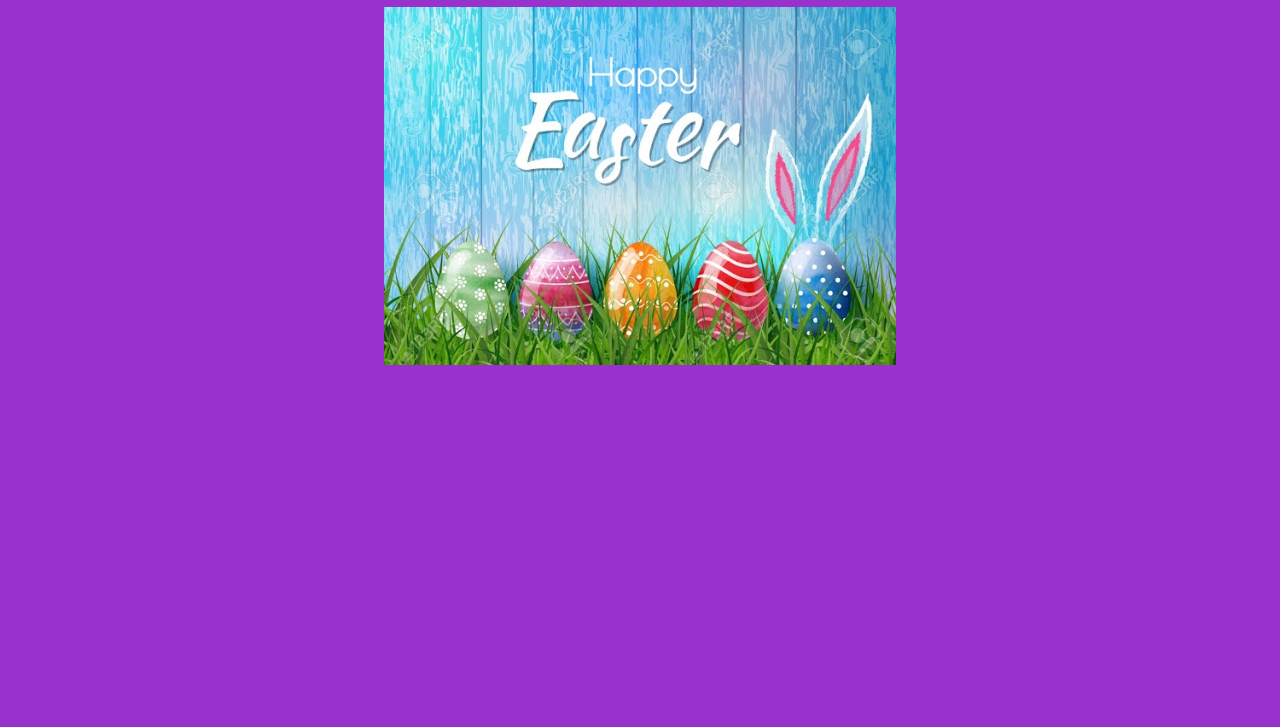
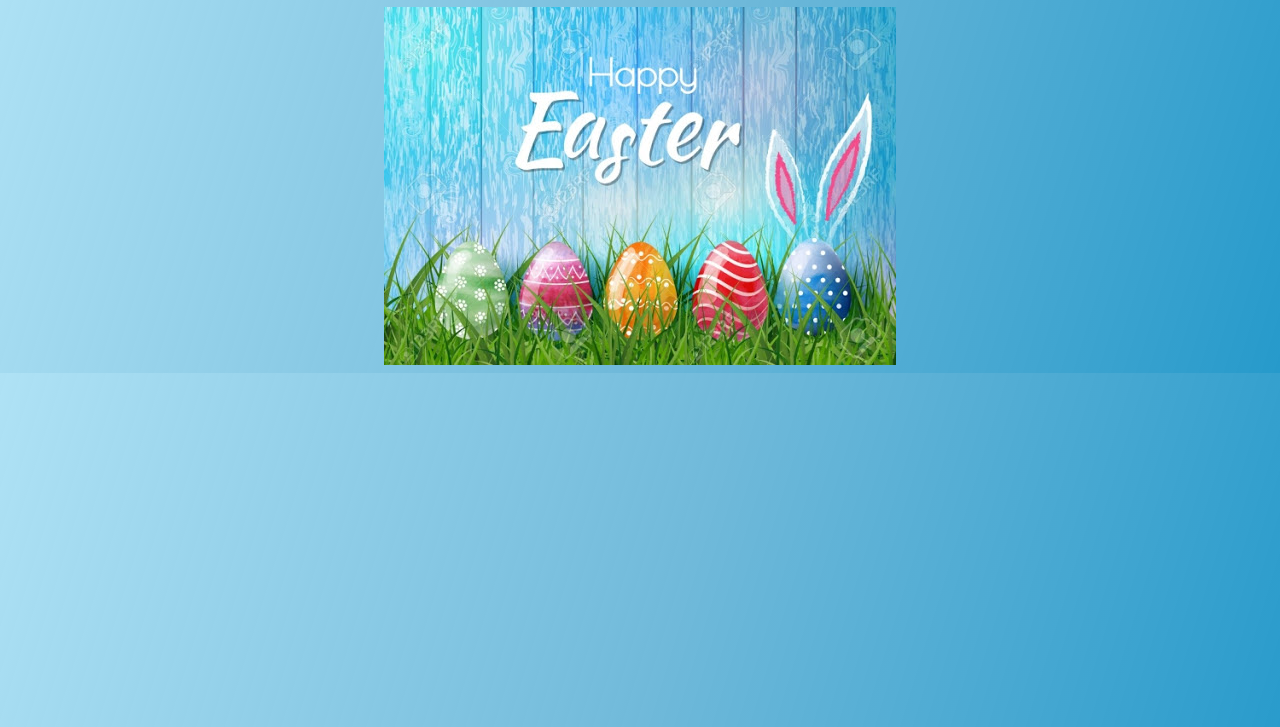
Before and after one commit to omykhalska/git-hub-tutorial, a plain HTML site: page index.html in a window 1280 px wide. Shown: the part 73-800 px from the top of the page. Drawn offline with Linux system fonts and the light colour scheme.

Commit message:
Обновлен фон страницы

```diff
--- a/css/styles.css
+++ b/css/styles.css
@@ -1,5 +1,11 @@
 body {
-  background-color: darkorchid;
+  background: rgb(38, 154, 203);
+  background: linear-gradient(
+    287deg,
+    rgba(38, 154, 203, 1) 0%,
+    rgba(74, 167, 208, 0.7931547619047619) 47%,
+    rgba(175, 226, 245, 1) 100%
+  );
   color: white;
 }
 
```
